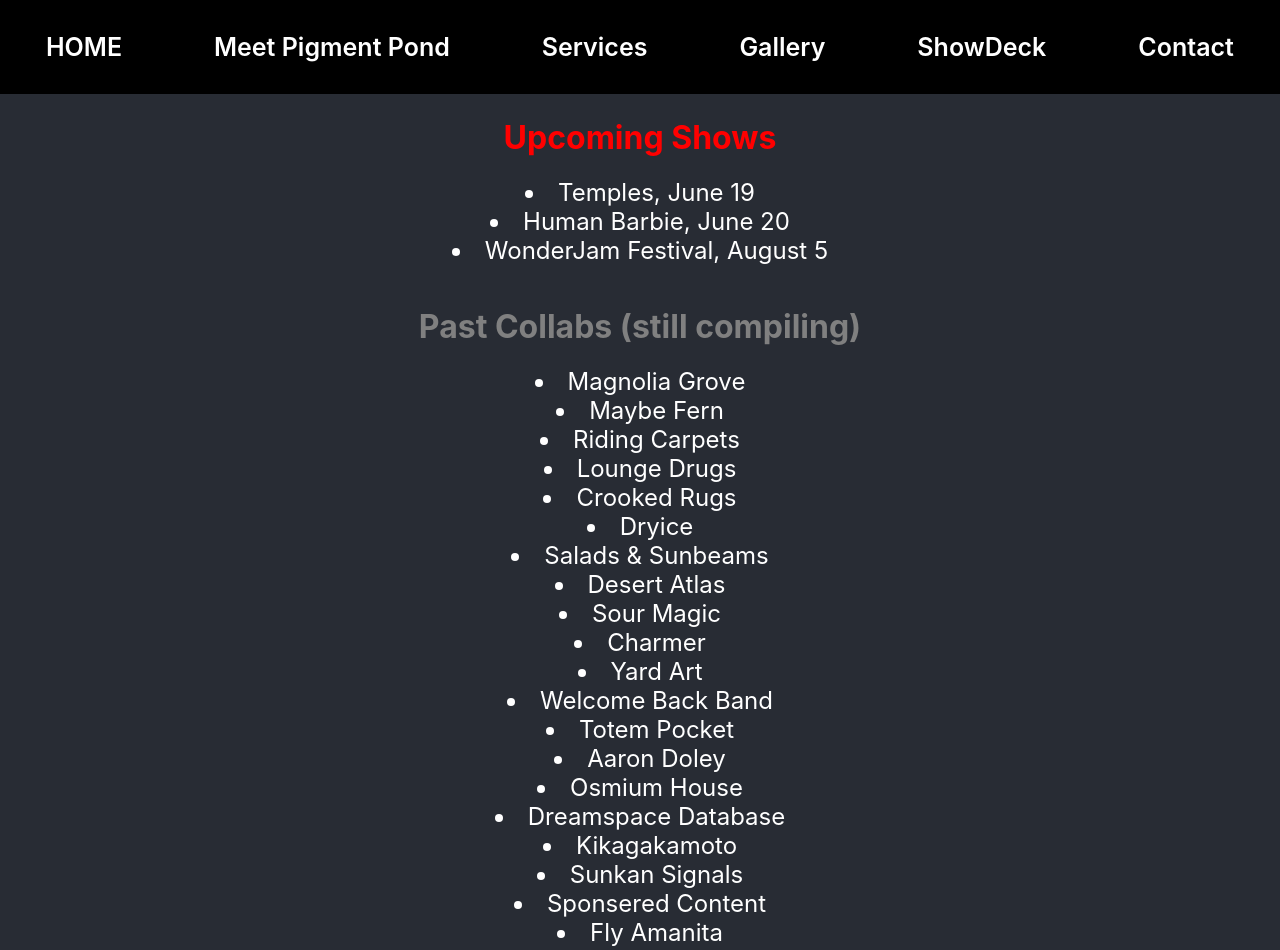
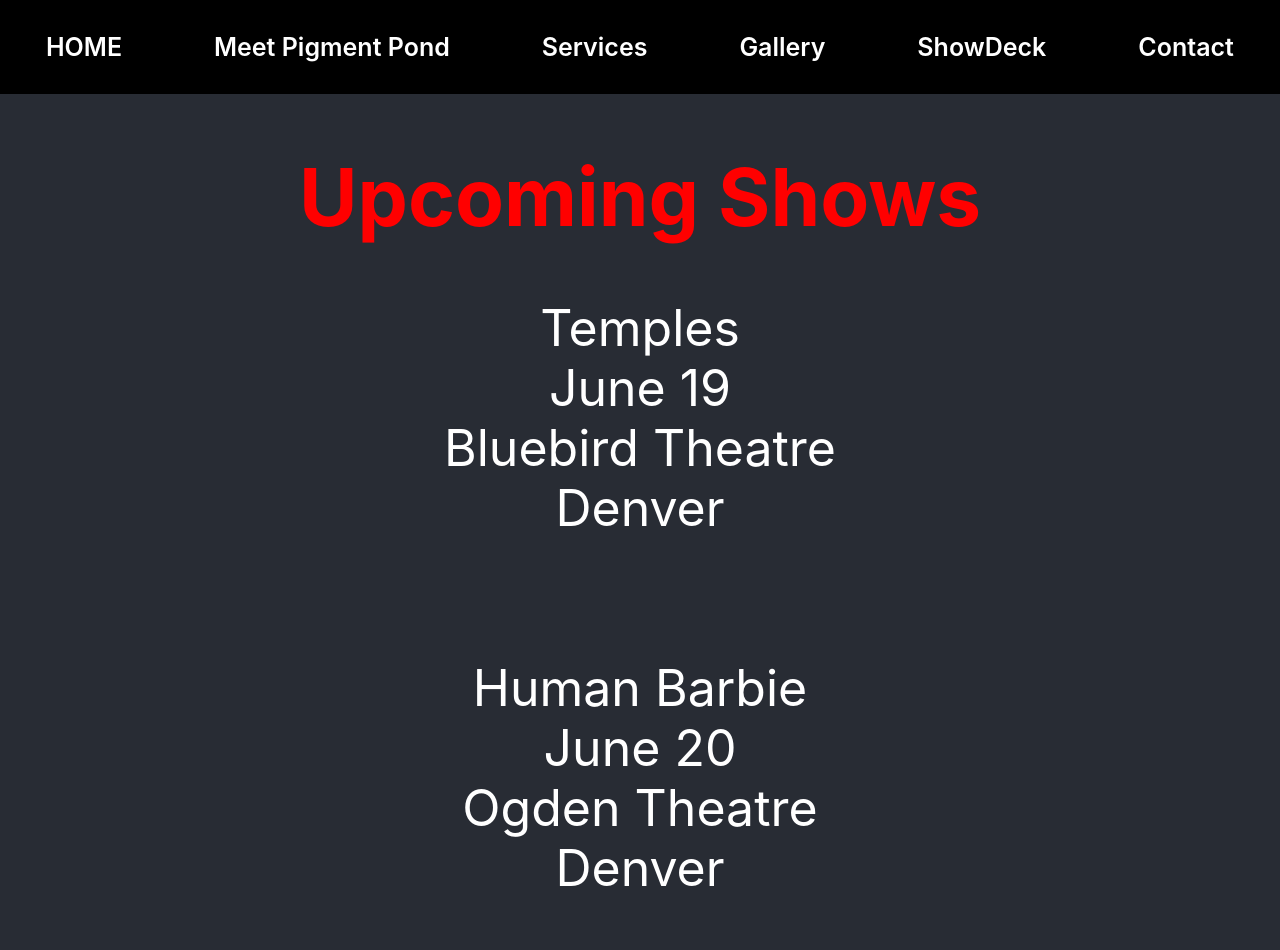
Before and after one commit to Cherylcc227/PigmentPond, a React (Create React App) app in the folder client/: page /ShowDeck in a window 1280 px wide. Shown: the top 950 px of the page. Built offline with nearby package versions, Linux system fonts and the light colour scheme.

Commit message:
Included Animation

```diff
--- a/client/package.json
+++ b/client/package.json
@@ -6,6 +6,7 @@
     "@testing-library/jest-dom": "^5.16.5",
     "@testing-library/react": "^13.4.0",
     "@testing-library/user-event": "^13.5.0",
+    "animate.css": "^4.1.1",
     "react": "^18.2.0",
     "react-dom": "^18.2.0",
     "react-router-dom": "^6.13.0",
--- a/client/public/index.html
+++ b/client/public/index.html
@@ -24,7 +24,7 @@
       work correctly both with client-side routing and a non-root public URL.
       Learn how to configure a non-root public URL by running `npm run build`.
     -->
-    <title>React App</title>
+    <title>Welcome to the Pigment Pond</title>
   </head>
   <body>
     <noscript>You need to enable JavaScript to run this app.</noscript>
--- a/client/src/components/AboutPigmentPond.jsx
+++ b/client/src/components/AboutPigmentPond.jsx
@@ -10,7 +10,7 @@
       <Masthead/>
       <AboutContainer>
         <Description>
-          <h2>About Pigment Pond</h2>
+          <h2 style={{color: 'darkRed'}}>About Pigment Pond</h2>
           Hailing from the East Coast, Pigment Pond landed in the Denver area in 2019.  He has become a notable visual stage setter, collaborating with over 50 local Denver bands with his light shows and videography. Pigment Pond combines love of music and visual displays to deliver energetic, colorfully ecclectic backdrops. Hanging behind a projector, this mad scientist wields anything from pigments to crystals and glass creating scenes that will entrance you. Need a videographer? Pigment Pond's VHS footage adds extra
           pizazz and personality to your musical memory.
         </Description>
--- a/client/src/components/ContactPage.jsx
+++ b/client/src/components/ContactPage.jsx
@@ -4,6 +4,7 @@
 import Styled from "styled-components"
 import Footer from "./Footer.jsx";
 import Coffee from "../images/Coffee.jpg"
+import "animate.css"
 
 const ContactPage = () => {
   return (
@@ -16,7 +17,7 @@
       <a href="https://www.buymeacoffee.com/PigmentPond" style={{color: "yellow"}} target="blank_"> <br/> Keep Pigment Pond Caffeinated! </a>
       </div>
       <br/>
-      <img src={Coffee} alt="Coffee" height="300px" width="300px" style={{borderRadius: "50px"}}/>
+      <img class="animate__animated animate__flash" src={Coffee} alt="Coffee" height="300px" width="300px" style={{borderRadius: "50px"}}/>
       <br/>
       <br/>
       <br/>
--- a/client/src/components/EnterSite.jsx
+++ b/client/src/components/EnterSite.jsx
@@ -2,13 +2,14 @@
 import {Link} from "react-router-dom";
 import Enter from "../images/Enter.jpg"
 import Styled from "styled-components"
+import "animate.css"
 
 const EnterSite = () => {
   return (
     <div>
       <Text>
-      <h1>PIGMENT POND</h1>
-       <Link to="/Home" className="link" style={{ fontSize: '500px' }}>ENTER</Link>
+      <h1 class="animate__animated animate__heartBeat">PIGMENT POND</h1>
+       <Link to="/Home" className="link" style={{ fontSize: '500px' }} >ENTER</Link>
       </Text>
       <img src={Enter} alt="Enter" width="100%"/>
     </div>
--- a/client/src/components/Services.jsx
+++ b/client/src/components/Services.jsx
@@ -8,7 +8,7 @@
     <div>
       <Masthead/>
       <ServicesContainer>
-      <h1 style={{color:"red"}}> Ready to take a dip into the Pigment Pond? Take a gander at the current list of provided services </h1>
+      <h1 style={{color:"red"}}> Ready to take a dip into the Pigment Pond? <br/>Take a gander at the current list of provided services </h1>
       <div>
         <h2> Liquid Light Projector </h2>
         <p> $70 </p>
@@ -16,6 +16,7 @@
           Armed with two projectors, petri dishes, vibrant pigments and liquid mediums, psychedilic ameabas dance on any surface in a dark room.  Perfectly pairs with musical tunes.
         </p>
       </div>
+      <br/>
       <div>
         <h2> Kaleidescope Party </h2>
         <p> $70 </p>
@@ -23,6 +24,7 @@
           Raw materials are light manipulated to create wicked mind bending geometric slithers to shatter your mind.
         </p>
       </div>
+      <br/>
       <div>
         <h2> VHS Camera Shoot </h2>
         <p> $50 </p>
@@ -30,6 +32,7 @@
           For that feel good vintage vibe, multiple camera angles allow a unique cinematic experience for any event.
         </p>
       </div>
+      <br/>
       <div>
         <h2> Full Monty </h2>
         <p> $200 </p>
@@ -75,5 +78,5 @@
 const ServicesContainer = Styled.div
 `margin-top: 100px;
 color: white;
-font-size: large
+font-size: x-large
 `
--- a/client/src/components/ShowDeck.jsx
+++ b/client/src/components/ShowDeck.jsx
@@ -7,10 +7,12 @@
     <div>
       <Masthead/>
 
-      <h1 style={{color: "red"}}> Upcoming Shows </h1>
-        <li>Temples, June 19</li>
-        <li>Human Barbie, June 20</li>
-        <li>WonderJam Festival, August 5</li>
+      <h1 style={{color: "red", fontSize: "80px"}}> Upcoming Shows </h1>
+        <p style={{fontSize: "50px"}}>Temples <br/> June 19 <br/> Bluebird Theatre <br/> Denver</p>
+        <br/>
+        <p style={{fontSize: "50px"}}>Human Barbie <br/> June 20 <br/> Ogden Theatre <br/> Denver</p>
+        <br/>
+        <p style={{fontSize: "50px"}}>WonderJam Festival <br/> August 5 <br/> WonderLand Brewery <br/> Westminster</p>
       <br/>
       <h1 style={{color: "gray"}}> Past Collabs (still compiling)</h1>
         <li> Magnolia Grove </li>
--- a/client/src/components/landingPage.jsx
+++ b/client/src/components/landingPage.jsx
@@ -3,6 +3,7 @@
 import LiquidSample from "../images/LiquidSample.jpg"
 import Styled from "styled-components"
 import Footer from "./Footer.jsx";
+import "animate.css"
 
 
 const LandingPage = () => {
@@ -11,9 +12,9 @@
       <Masthead/>
       <div>
       <Text>
-        <h1>Step into a world of swirly delights...</h1>
+        <h1 class="animate__animated animate__rotateIn">Step into a world of swirly delights...</h1>
       <br/>
-      <p style={{width: "60%", margin: "auto"}}>
+      <p style={{width: "60%", margin: "auto", color: "black"}}>
         We are continuously working on the site and excited to share Pigment Pond and his surreal menagerie of colors.  Stay tuned as we improve our website and make it mobile responsive.  <br/> Version 2 coming soon!
       </p>
       </Text>
@@ -33,6 +34,6 @@
 font-size: 50px;
 width: 100%;
 margin-top: 25px;
-color: black;
+color: darkblue;
 font-weight: 900;
 `
```
Also changed, not shown: 1 other file (tests, documents, lock files or other folders).
